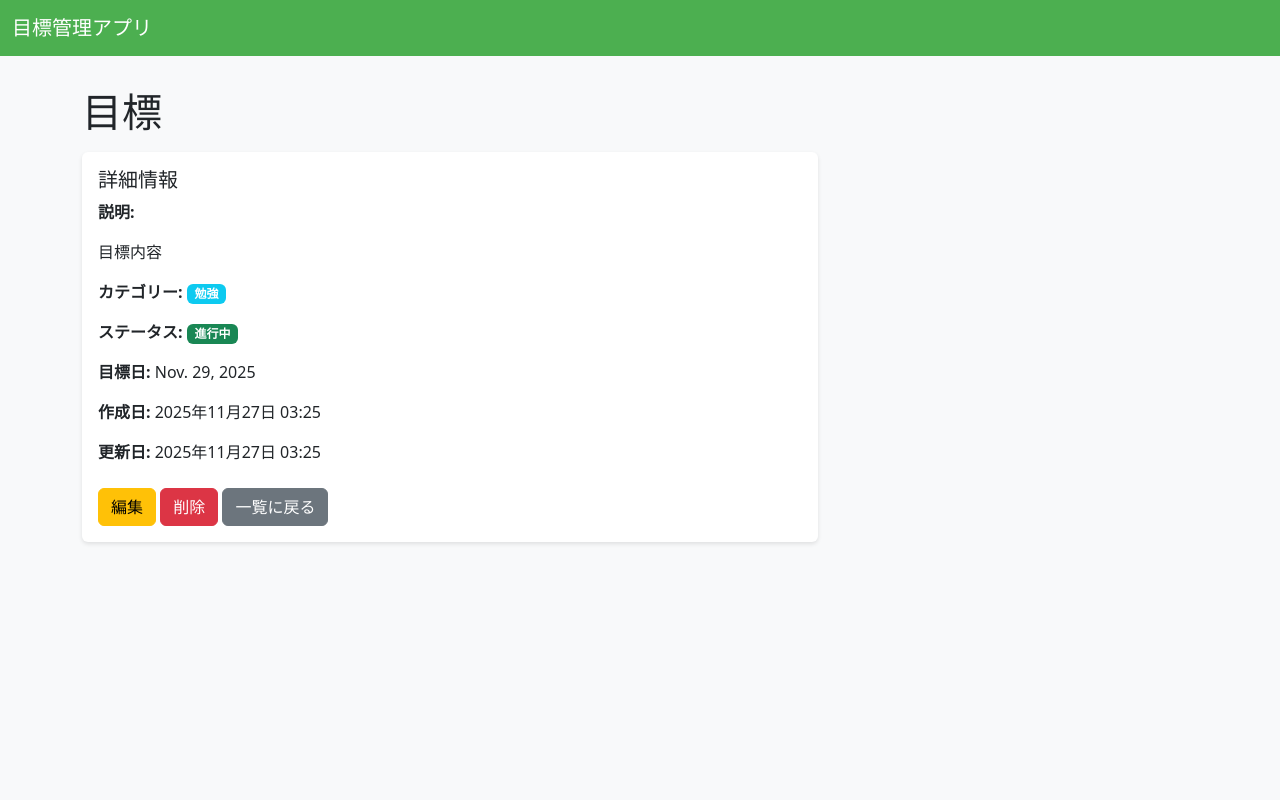
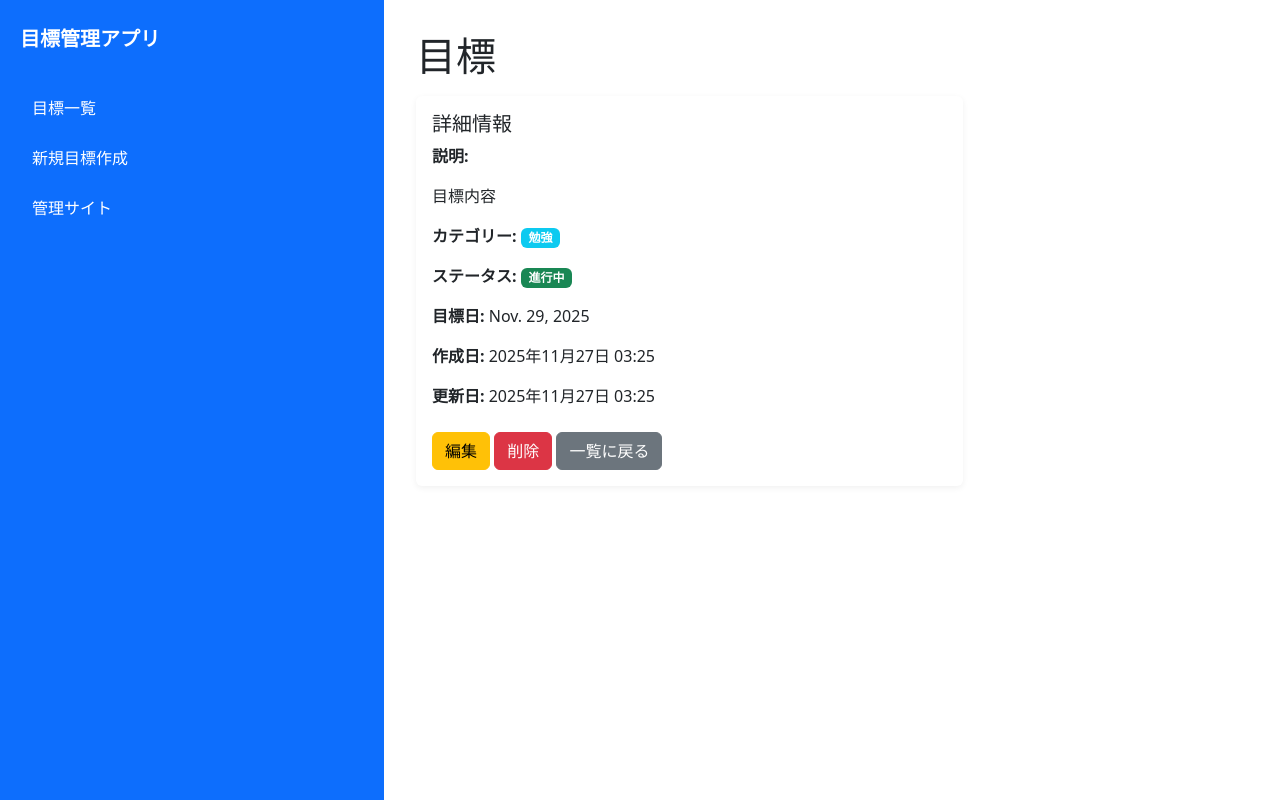
Before and after one commit to shiragami-shun/workshop-251125, a Django app: page /goals/1/ in a window 1280 px wide. Run offline with Django 5.2, Linux system fonts and the light colour scheme; data comes from the database, SQL or seed files in the repository; both versions use the stored data as it was after the commit.

Commit message:
complete

```diff
--- a/GoalManagementApplication/myapp/templates/myapp/base.html
+++ b/GoalManagementApplication/myapp/templates/myapp/base.html
@@ -6,30 +6,91 @@
     <title>{% block title %}目標管理{% endblock %}</title>
     <link href="https://cdn.jsdelivr.net/npm/bootstrap@5.3.0/dist/css/bootstrap.min.css" rel="stylesheet">
     <style>
-        body {
-            background-color: #f8f9fa;
+        /* ベースフォントサイズ */
+        html, body {
+            font-size: 16px;
+            height: 100%;
+            background-color: #f1f3f5; /* ページ背景 */
         }
-        .navbar {
-            background-color: #4CAF50 !important;
+
+        /* レイアウト: 左ナビ 30% / 右コンテンツ 70% */
+        .app-layout {
+            display: flex;
+            min-height: 100vh;
+            gap: 0;
         }
-        .container {
-            margin-top: 2rem;
+
+        .sidebar {
+            width: 30%;
+            min-width: 220px;
+            background-color: #0d6efd; /* ブルー */
+            color: #ffffff;
+            padding: 24px 20px;
+            box-sizing: border-box;
         }
+
+        .sidebar a {
+            color: #ffffff;
+            text-decoration: none;
+        }
+
+        .sidebar .brand {
+            font-weight: 600;
+            font-size: 1.25rem;
+            margin-bottom: 1rem;
+            display: inline-block;
+        }
+
+        .sidebar .nav-links {
+            margin-top: 1rem;
+        }
+
+        .sidebar .nav-links a {
+            display: block;
+            padding: 10px 12px;
+            border-radius: 6px;
+            margin-bottom: 6px;
+        }
+
+        .sidebar .nav-links a:hover {
+            background-color: rgba(255,255,255,0.08);
+        }
+
+        .content {
+            width: 70%;
+            padding: 32px;
+            box-sizing: border-box;
+            background-color: #ffffff; /* 要素の背景は白 */
+        }
+
+        /* コンテンツ内のカードや要素は薄い影で立体感 */
         .card {
             border: none;
-            box-shadow: 0 2px 4px rgba(0,0,0,0.1);
+            box-shadow: 0 2px 6px rgba(0,0,0,0.06);
+        }
+
+        /* レスポンシブ: 狭い画面では縦並び */
+        @media (max-width: 768px) {
+            .app-layout { flex-direction: column; }
+            .sidebar, .content { width: 100%; }
+            .sidebar { min-width: auto; }
         }
     </style>
 </head>
 <body>
-    <nav class="navbar navbar-expand-lg navbar-dark">
-        <div class="container-fluid">
-            <a class="navbar-brand" href="{% url 'goal_list' %}">目標管理アプリ</a>
-        </div>
-    </nav>
+    <div class="app-layout">
+        <aside class="sidebar">
+            <a class="brand" href="{% url 'goal_list' %}">目標管理アプリ</a>
+            <div class="nav-links">
+                <a href="{% url 'goal_list' %}" class="d-block">目標一覧</a>
+                <a href="{% url 'goal_create' %}" class="d-block">新規目標作成</a>
+                <a href="/admin/" class="d-block">管理サイト</a>
+            </div>
+        </aside>
 
-    <div class="container">
-        {% block content %}{% endblock %}
+        <main class="content">
+            {% block content %}{% endblock %}
+        </main>
     </div>
 
     <script src="https://cdn.jsdelivr.net/npm/bootstrap@5.3.0/dist/js/bootstrap.bundle.min.js"></script>
```
Also changed, not shown: GoalManagementApplication/db.sqlite3, GoalManagementApplication/myapp/migrations/0001_initial.py (added).
